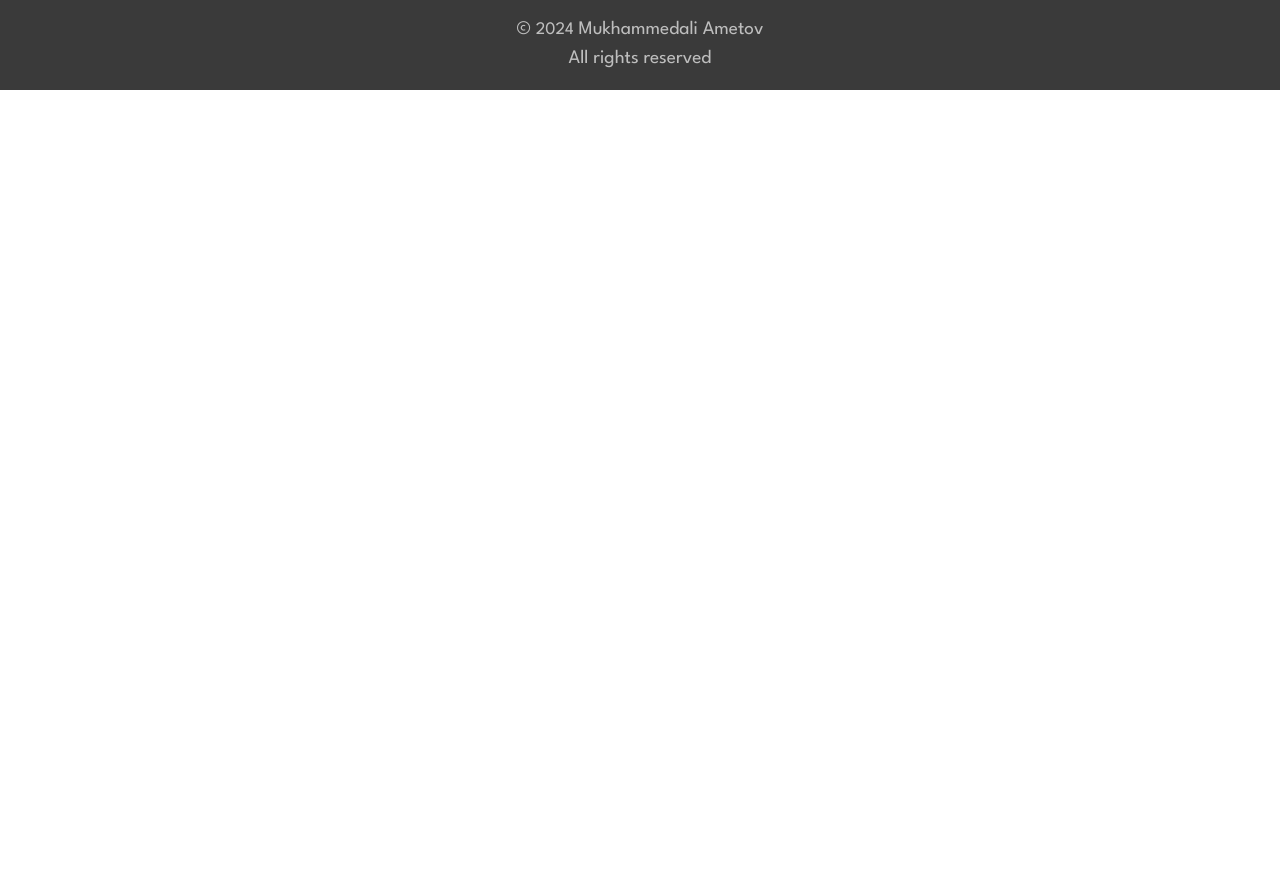
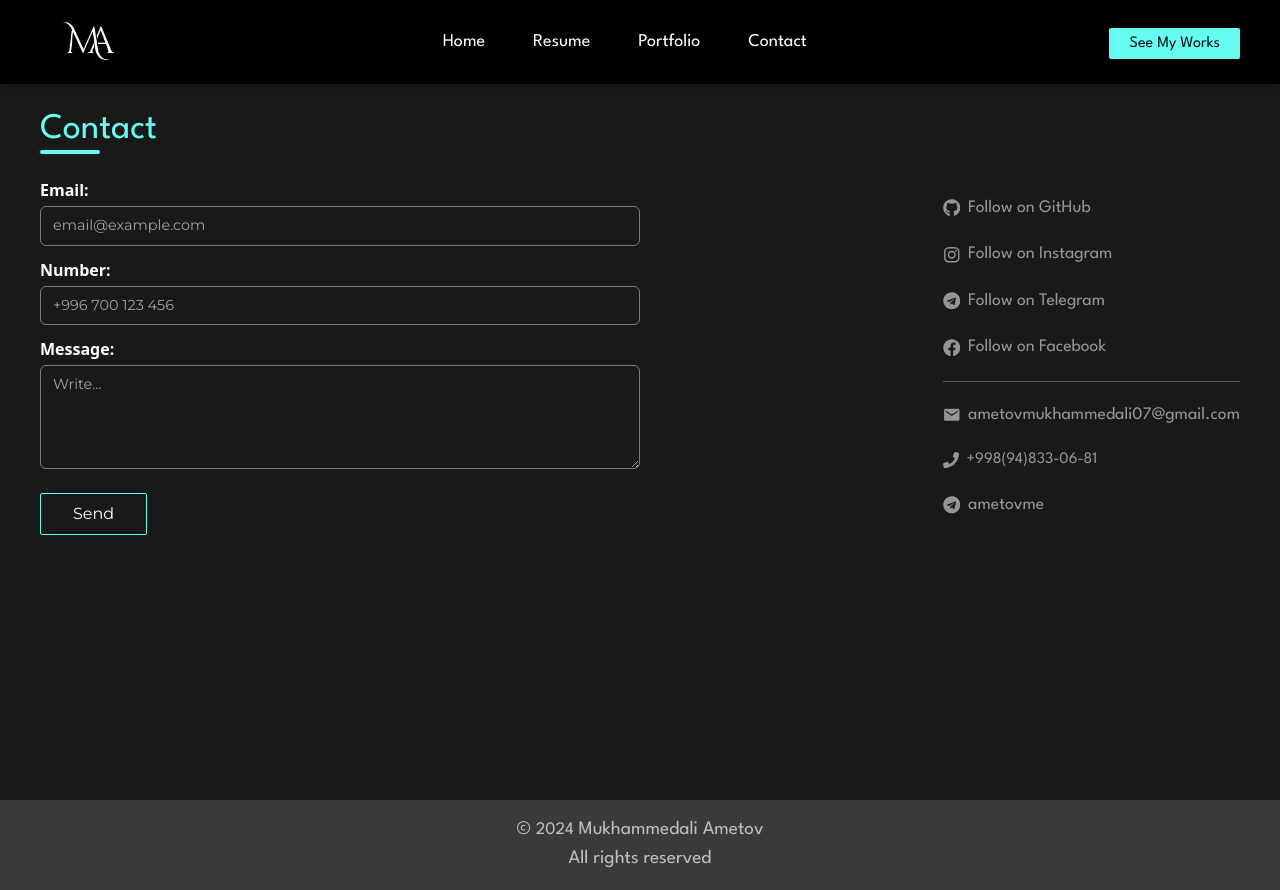
Before and after one commit to mukhammedaliametov/portfolio, a React (Vite) app: page /contact in a window 1280 px wide. Before the commit the page ends 800 px from the top, so only its background shows below. Built offline with nearby package versions, Linux system fonts and the light colour scheme.

Commit message:
create contact page :)

```diff
--- a/src/App.jsx
+++ b/src/App.jsx
@@ -6,6 +6,7 @@ import Resume from "./pages/Resume";
 import Footer from "./components/Footer";
 import Portfolio from "./pages/Portfolio";
 import SinglePage from "./pages/SinglePage";
+import Contact from "./pages/Contact";
 
 const App = () => {
   return (
@@ -16,6 +17,7 @@ const App = () => {
           <Route path="/resume" element={<Resume />}></Route>
           <Route path="/portfolio" element={<Portfolio />}></Route>
           <Route path='/portfolio/:slug' element={<SinglePage />} />
+          <Route path='/contact' element={<Contact />} />
         </Route>
       </Routes>
       <Footer />
--- a/src/components/Navbar.jsx
+++ b/src/components/Navbar.jsx
@@ -21,7 +21,7 @@ const Navbar = () => {
     },
     {
       name: "Contact",
-      link: "/",
+      link: "/contact",
     },
   ];
 
--- /dev/null
+++ b/src/pages/Contact.jsx
@@ -0,0 +1,109 @@
+import React from "react";
+import {
+  FaFacebook,
+  FaGithub,
+  FaInstagram,
+  FaPhone,
+  FaTelegram,
+} from "react-icons/fa";
+import { IoMdMail } from "react-icons/io";
+
+const Contact = () => {
+  return (
+    <div className="flex justify-center w-full pt-[110px] min-h-screen bg-black/90">
+      <div className="max-w-[1000px] mx-[30px] xl:max-w-[1200px] w-full">
+        <h1 className="text-4xl text-[#66FCF1] font-lspartan">Contact</h1>
+        <span className="py-[2px] block rounded-lg bg-[#66FCF1] w-[5%]"></span>
+        <div className="flex justify-between md:items-center my-6 gap-6">
+          <form className="hidden md:flex flex-col gap-3 w-full md:w-[50%] text-white">
+            <div className="flex flex-col gap-1">
+              <label htmlFor="email" className="font-bold">Email:</label>
+              <input type="email" placeholder="email@example.com" className="outline-none text-[.9rem] font-montserrat border border-[#ffffff6b] py-2 px-3 rounded-md bg-transparent focus:border-[#66FCF1]" id="email" />
+            </div>
+            <div className="flex flex-col gap-1">
+              <label htmlFor="phone" className="font-bold">Number:</label>
+              <input type="number" placeholder="+996 700 123 456" className="outline-none text-[.9rem] font-montserrat border border-[#ffffff6b] py-2 px-3 rounded-md bg-transparent focus:border-[#66FCF1]" id="phone" />
+            </div>
+            <div className="flex flex-col gap-1">
+              <label htmlFor="msg" className="font-bold">Message:</label>
+              <textarea placeholder="Write..." id="msg" rows={4} className="outline-none text-[.9rem] font-montserrat border border-[#ffffff6b] py-2 px-3 rounded-md bg-transparent focus:border-[#66FCF1]"></textarea>
+            </div>
+            <div>
+              <button className="px-8 mt-3 font-montserrat py-2 border border-[#66FCF1] rounded-sm">Send</button>
+            </div>
+          </form>
+          <div className="text-[#ffffff8a] flex flex-col gap-5 w-full md:w-auto">
+          <form className="flex md:hidden flex-col gap-3 w-full text-white mb-4">
+            <div className="flex flex-col gap-1">
+              <label htmlFor="email" className="font-bold">Email:</label>
+              <input type="email" placeholder="email@example.com" className="outline-none text-[.9rem] font-montserrat border border-[#ffffff6b] py-2 px-3 rounded-md bg-transparent focus:border-[#66FCF1]" id="email" />
+            </div>
+            <div className="flex flex-col gap-1">
+              <label htmlFor="phone" className="font-bold">Number:</label>
+              <input type="number" placeholder="+996 700 123 456" className="outline-none text-[.9rem] font-montserrat border border-[#ffffff6b] py-2 px-3 rounded-md bg-transparent focus:border-[#66FCF1]" id="phone" />
+            </div>
+            <div className="flex flex-col gap-1">
+              <label htmlFor="msg" className="font-bold">Message:</label>
+              <textarea placeholder="Write..." id="msg" rows={4} className="outline-none text-[.9rem] font-montserrat border border-[#ffffff6b] py-2 px-3 rounded-md bg-transparent focus:border-[#66FCF1]"></textarea>
+            </div>
+            <div>
+              <button className="px-8 mt-3 font-montserrat py-2 border border-[#66FCF1] rounded-sm">Send</button>
+            </div>
+          </form>
+            <a
+              href=""
+              className="flex items-center gap-2 text-[1.1rem] font-lspartan duration-200 hover:text-[#66FCF1]"
+            >
+              <FaGithub /> Follow on GitHub
+            </a>
+            <a
+              href=""
+              className="flex items-center gap-2 text-[1.1rem] font-lspartan duration-200 hover:text-[#66FCF1]"
+            >
+              <FaInstagram />
+              Follow on Instagram
+            </a>
+            <a
+              href=""
+              className="flex items-center gap-2 text-[1.1rem] font-lspartan duration-200 hover:text-[#66FCF1]"
+            >
+              <FaTelegram />
+              Follow on Telegram
+            </a>
+            <a
+              href=""
+              className="flex items-center gap-2 text-[1.1rem] font-lspartan duration-200 hover:text-[#66FCF1]"
+            >
+              <FaFacebook />
+              Follow on Facebook
+            </a>
+            <span className="border-t-[1px] border-[#ffffff49]"></span>
+            <a
+              href=""
+              className="flex items-center gap-2 text-[1.1rem] font-lspartan duration-200 hover:text-[#66FCF1]"
+            >
+              <IoMdMail />
+              ametovmukhammedali07@gmail.com
+            </a>
+            <a
+              href=""
+              className="flex items-center gap-2 text-[1rem] font-lspartan duration-200 hover:text-[#66FCF1]"
+            >
+              <FaPhone />
+              +998(94)833-06-81
+            </a>
+            <a
+              href=""
+              className="flex items-center gap-2 text-[1.1rem] font-lspartan duration-200 hover:text-[#66FCF1]"
+            >
+              <FaTelegram />
+              ametovme
+            </a>
+          </div>
+        </div>
+      </div>
+    </div>
+  );
+};
+
+export default Contact;
--- a/src/pages/Portfolio.jsx
+++ b/src/pages/Portfolio.jsx
@@ -27,10 +27,10 @@ const Portfolio = () => {
                   <img src={item.img} alt="" className="w-full" />
                 </div>
                 <div className="flex justify-between items-center py-3 px-4">
-                  <h1 className="text-[1.1rem] font-montserrat">{item.name}</h1>
+                  <h1 className="text-[.9rem] lg:text-[1.1rem] font-montserrat">{item.name}</h1>
                   <Link
                     to={convertToSlug(`${item.name}`)}
-                    className="font-lspartan text-[1.2rem] flex items-center gap-2 text-[#66FCF1]"
+                    className="font-lspartan text-[.9rem] lg:text-[1.2rem] flex items-center gap-2 text-[#66FCF1]"
                   >
                     See more
                     <FaAngleRight />
--- a/src/pages/SinglePage.jsx
+++ b/src/pages/SinglePage.jsx
@@ -1,12 +1,20 @@
-import React from 'react';
-import { portfolioData } from '../portfolioData';
+import React from "react";
+import { portfolioData } from "../portfolioData";
 
 const SinglePage = () => {
-    return (
-        <div>
-            single page
-        </div>
-    );
+  return (
+    <div className="flex justify-center w-full pt-[110px] min-h-screen bg-black/90">
+      <div className="max-w-[1000px] mx-[30px] xl:max-w-[1200px] w-full">
+        {portfolioData.map((item, index) => {
+          return (
+            <div key={index} className="">
+              <h1>{item.name}</h1>
+            </div>
+          );
+        })}
+      </div>
+    </div>
+  );
 };
 
 export default SinglePage;
```
